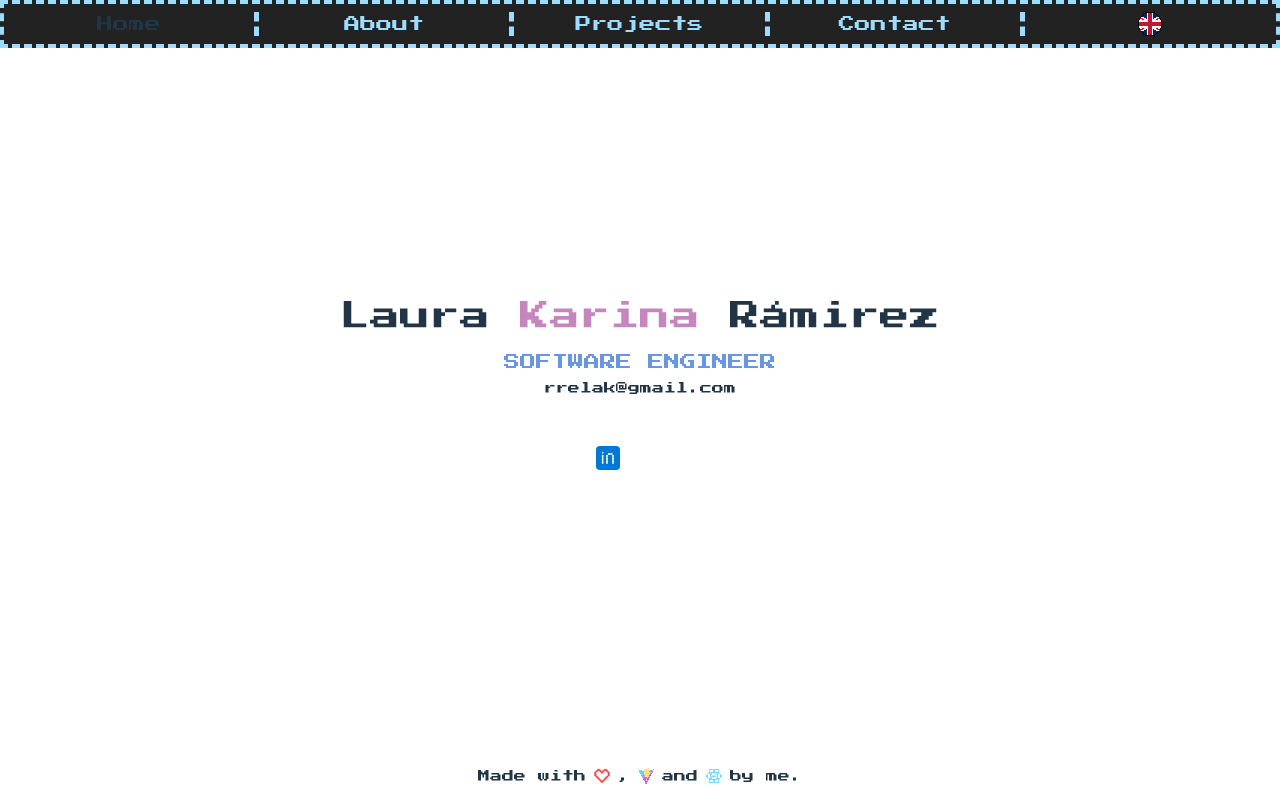
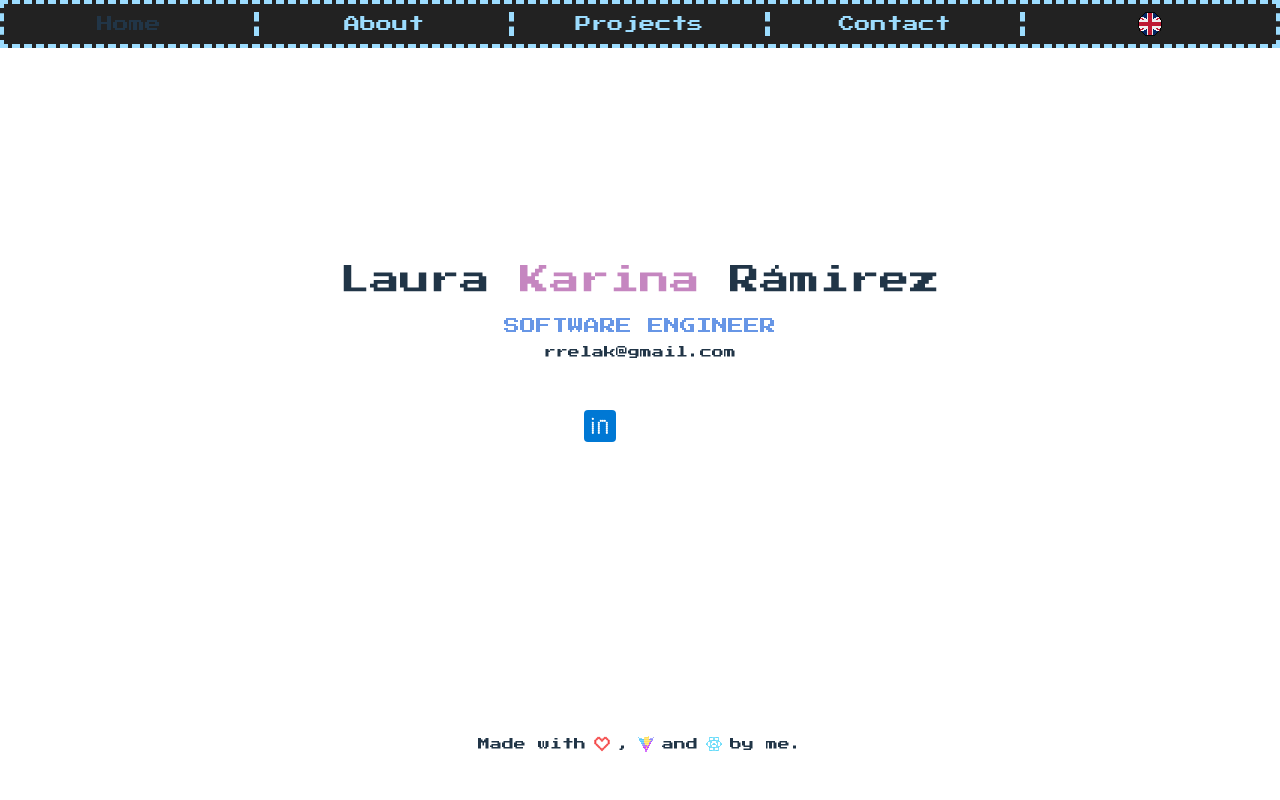
Before and after one commit to lkrre/portfolio, a React (Vite) app: page / in a window 1280 px wide. Built offline with nearby package versions, Linux system fonts and the light colour scheme.

Commit message:
small changes

```diff
--- a/src/components/Sections/Footer.tsx
+++ b/src/components/Sections/Footer.tsx
@@ -7,7 +7,7 @@ export const Footer = () => {
     const { t } = useTranslation();
 
     return <>
-        <footer className="flex flex-row items-center justify-center text-xs py-4">
+        <footer className="flex flex-row items-center justify-center text-xs my-12">
             {t('made with')}
             <HeartIcon className="text-tart-orange mx-2 size-4"/> ,
             <a href="https://vite.dev" target="_blank">
--- a/src/components/Sections/Home.tsx
+++ b/src/components/Sections/Home.tsx
@@ -16,13 +16,13 @@ export const Home = () => {
         </div>
         <div className="flex justify-center gap-2 my-12 text-white">
             <a href="https://www.linkedin.com/in/rrelak/" target="blank">
-                <Linkedin className="bg-true-blue h-6 w-6 rounded"/>
+                <Linkedin className="bg-true-blue size-8 rounded"/>
             </a>
             <a href="https://github.com/lkrre" target="blank">
-                <GitHub className="h-6 w-6"/>
+                <GitHub className="size-8"/>
             </a>
             <a href="https://drive.google.com/file/d/1QxI4Q5m5C57nvSX-Cp1aHRIzSxPxgXR2/view?usp=sharing" target="blank" title="Download CV">
-                <CloudDownload className="h-6 w-6"/>
+                <CloudDownload className="size-8"/>
             </a>
         </div>
     </>
```
